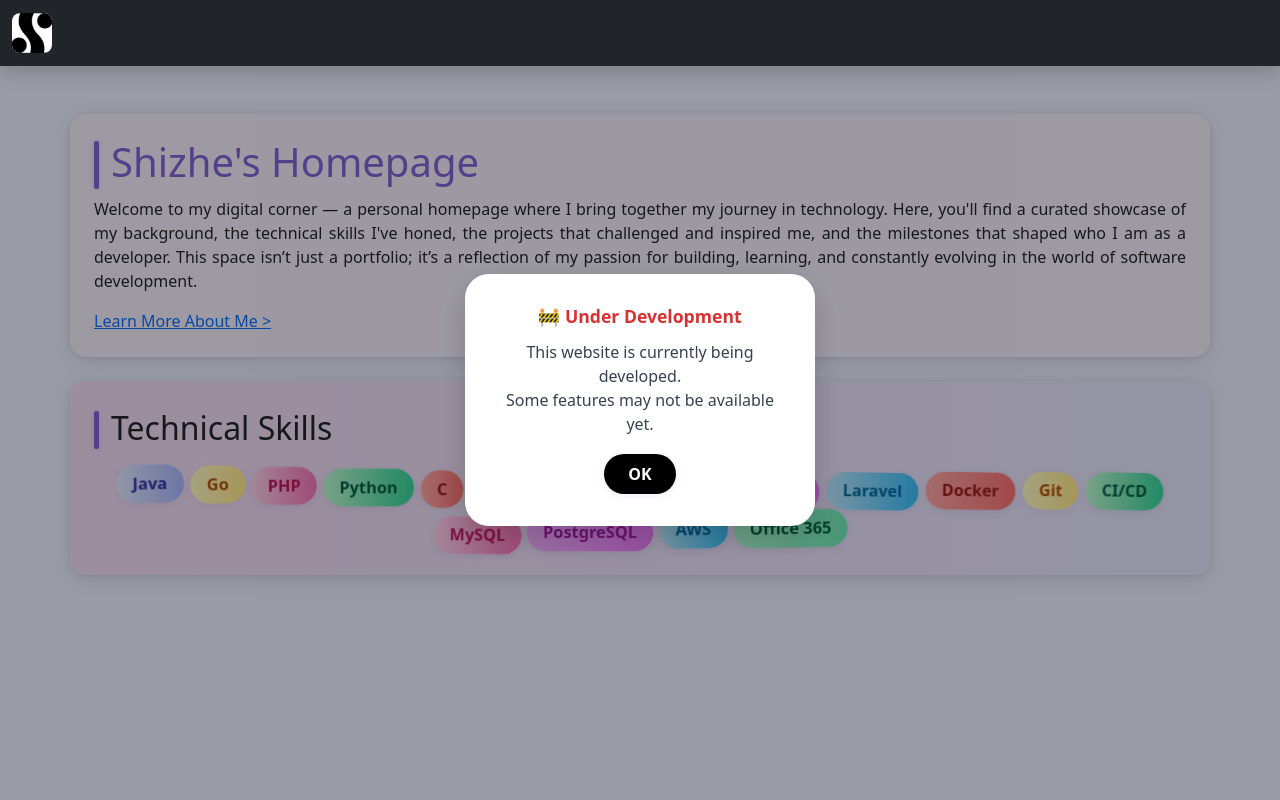
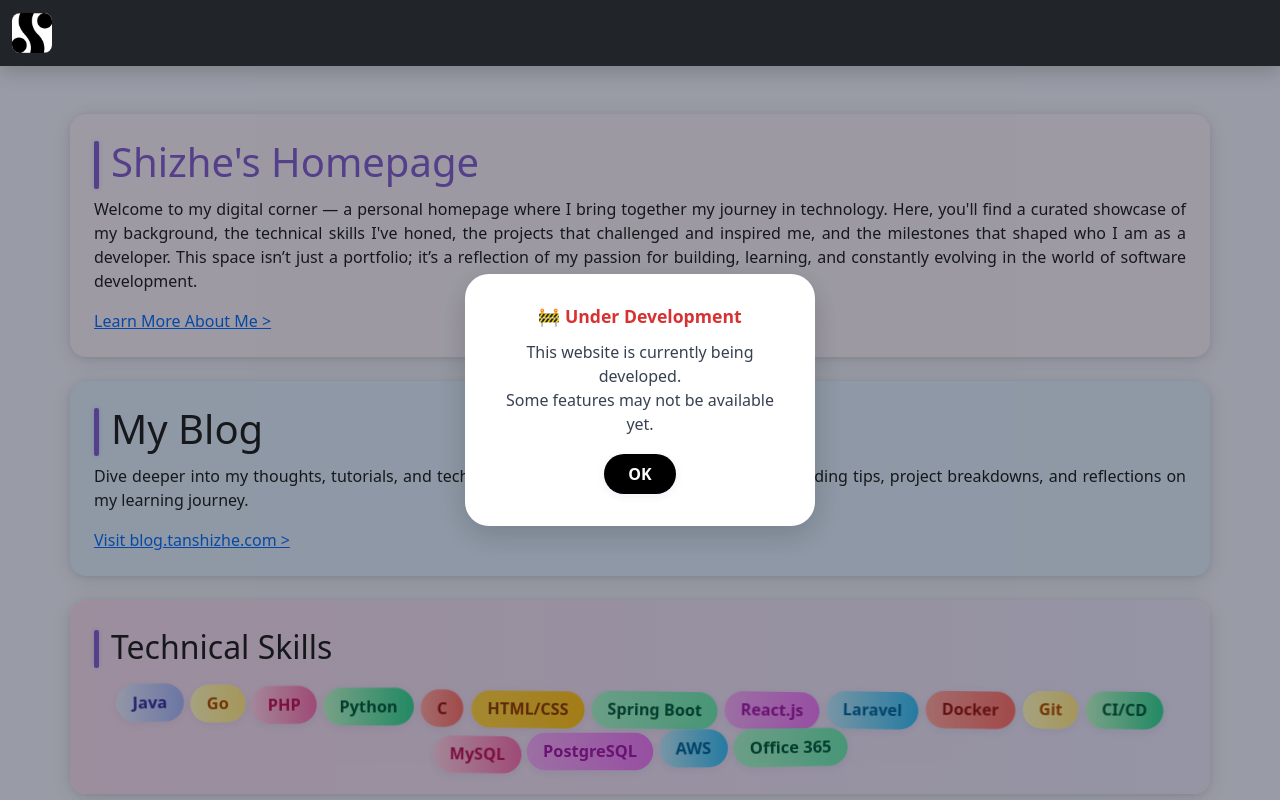
Before and after one commit to shizheee/shizhe_v3, a React (Create React App) app: page / in a window 1280 px wide. Shown: the top 800 px of the page. Built offline with nearby package versions, Linux system fonts and the light colour scheme.

Commit message:
202507211650 Add blog&Fix bug

```diff
--- a/src/components/Breadcrumb.css
+++ b/src/components/Breadcrumb.css
@@ -1,10 +1,16 @@
+@media (min-width: 768px) {
+  nav[aria-label='Breadcrumb'] {
+    padding-left: 0 !important;
+    padding-right: 0 !important;
+  }
+}
 /* Modern breadcrumb navigation styles */
 .breadcrumb {
   display: flex;
   align-items: center;
   font-size: 0.97rem;
   color: #fff;
-  margin-bottom: 1.25rem;
+  margin-bottom: 0 !important;
   padding: 5px 10px !important;
   background-color: #f0ecfa !important;
   border-radius: 12px !important;
@@ -33,7 +39,7 @@
   font-size: 1em;
 }
 .breadcrumb .active {
-  color: #e01515;
+  color: #3700c0;
   font-weight: 600;
   cursor: default;
 }
--- a/src/components/CardContent.jsx
+++ b/src/components/CardContent.jsx
@@ -26,8 +26,27 @@ export default function Home() {
               </div>
             </Card>
           </div>
+          {/* Blog Card */}
+          <div className="w-full md:basis-1/2 md:flex-1 card-animate blog-card" style={{ background: '#dbeaffff', borderRadius: '1rem' }}>
+            <Card>
+              <div className="card-inner blog-content text-gray-800 p-4 md:p-0">
+                <h1>
+                  My Blog
+                </h1>
+                <p style={{ textAlign: 'justify' }}>
+                  Dive deeper into my thoughts, tutorials, and tech explorations on my personal blog. I share coding tips, project breakdowns, and reflections on my learning journey.
+                </p>
+                <div style={{ marginTop: 12 }}>
+                  <a href="https://blog.tanshizhe.com" target="_blank" rel="noopener noreferrer" className="text-blue-600 hover:underline font-semibold text-sm">
+                    Visit blog.tanshizhe.com &gt;
+                  </a>
+                </div>
+              </div>
+            </Card>
+          </div>
+        </div>
         {/* Skills & Tech Stack */}
-          <div className="w-full md:basis-1/2 md:flex-1 card-animate skills-bg md:p-0">
+        <div className="w-full md:basis-1/2 md:flex-1 card-animate skills-bg md:p-0 mt-4 md:mt-0">
           <Card>
             <div className="card-inner skills-inner-bg p-4 md:p-0">
               <div className="flex justify-center">
@@ -59,6 +78,5 @@ export default function Home() {
         </div>
       </div>
     </div>
-    </div>
   );
 }
--- a/src/components/Footer.jsx
+++ b/src/components/Footer.jsx
@@ -34,9 +34,9 @@ export default function Footer() {
         </div>
         {/* Navigation Links */}
         <nav className="flex gap-8 text-sm">
-          <Link to="/" style={{ color: '#eebbc3' }} className="hover:underline hover:text-blue-300 transition">Home</Link>
-          <Link to="/aboutme" style={{ color: '#eebbc3' }} className="hover:underline hover:text-blue-300 transition m-3">About</Link>
-          <a href="mailto:calvin@tanshizhe.com" style={{ color: '#eebbc3' }} className="hover:underline hover:text-blue-300 transition">Contact</a>
+          <Link to="/" style={{ }} className="hover:underline hover:text-blue-300 transition">Home</Link>
+          <Link to="/aboutme" style={{ }} className="hover:underline hover:text-blue-300 transition m-3">About</Link>
+          <a href="mailto:calvin@tanshizhe.com" style={{ }} className="hover:underline hover:text-blue-300 transition">Contact</a>
         </nav>
         {/* Copyright */}
         <div className="text-xs mt-2 md:mt-0" style={{ color: '#b8c1ec' }}>© 2025 shizhe's homepage. All rights reserved.</div>
--- a/src/components/Navbar.jsx
+++ b/src/components/Navbar.jsx
@@ -1,5 +1,6 @@
 
 import React from 'react';
+import { Link } from 'react-router-dom';
 import { FaHome, FaInfoCircle, FaEnvelope } from 'react-icons/fa';
 import 'bootstrap/dist/js/bootstrap.bundle.min.js';
 import './Navbar.css';
@@ -17,15 +18,14 @@ export default function Navbar() {
   return (
     <nav className="navbar navbar-expand-md navbar-dark bg-dark shadow sticky-top">
       <div className="container-fluid">
-        <a className="navbar-brand fw-bold text-primary"
-          href="#">
+        <Link className="navbar-brand fw-bold text-primary" to="/">
           <img
             src="/logo512-menu.png"
             alt="Logo"
             height="40"
             className="bg-white logo-img"
           />
-        </a>
+        </Link>
 
         {/* Toggler */}
         <button
```
Lines whose indentation alone changed are shown as unchanged.
